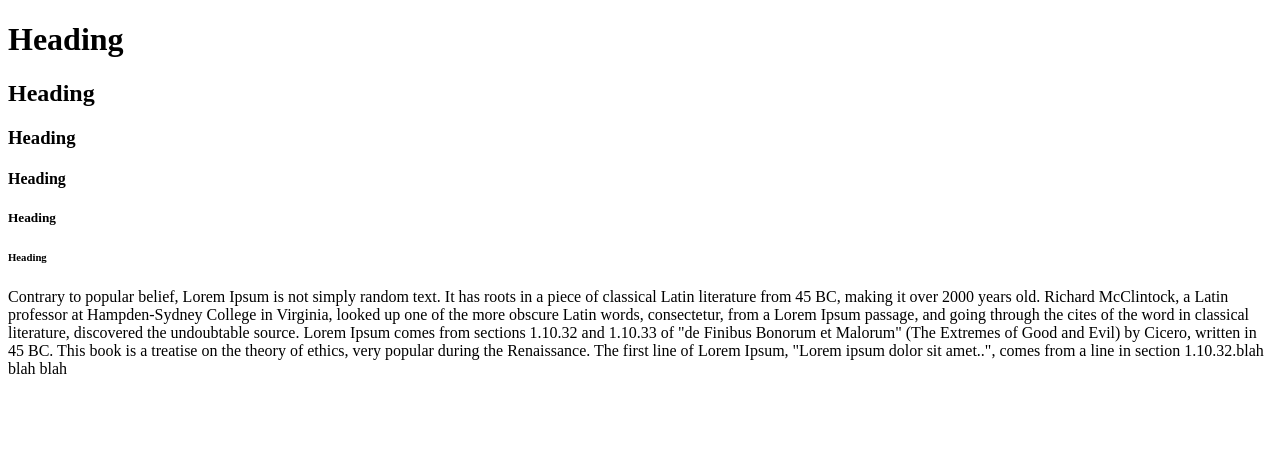
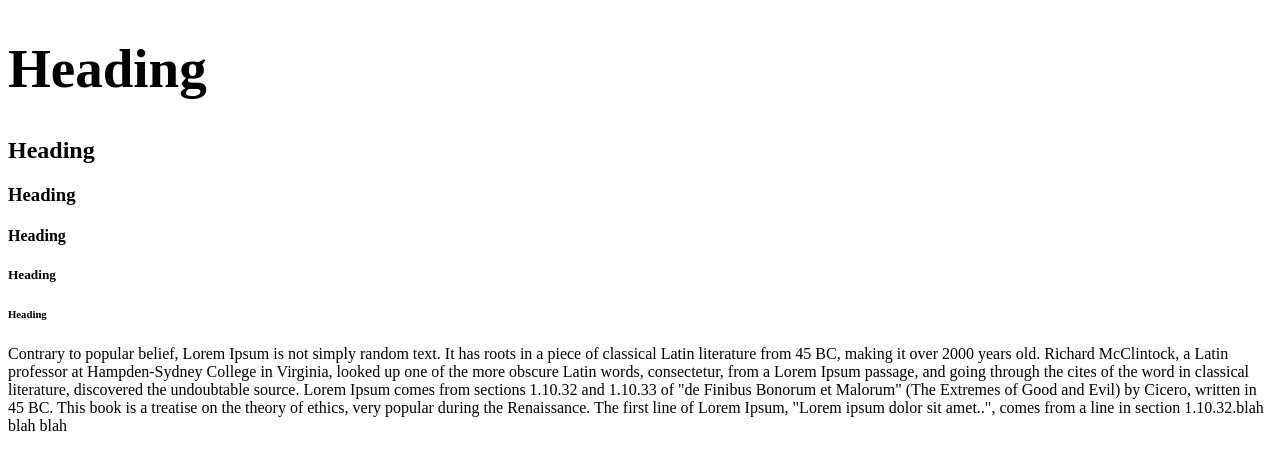
Before and after one commit to htown10/first-class-project-henry-townsend, a plain HTML site: page Index.html in a window 1280 px wide. Drawn offline with Linux system fonts and the light colour scheme.

Commit message:
increase font size

```diff
--- a/Index.html
+++ b/Index.html
@@ -2,6 +2,14 @@
 <html>
 	<head>
 		<title>My First Web Project</title>
+
+		<style type="text/css">
+			h1 {
+				font-size: 55px;
+
+			}
+		</style>
+
 	</head>
 	<body>
 		<h1>Heading</h1>
```
